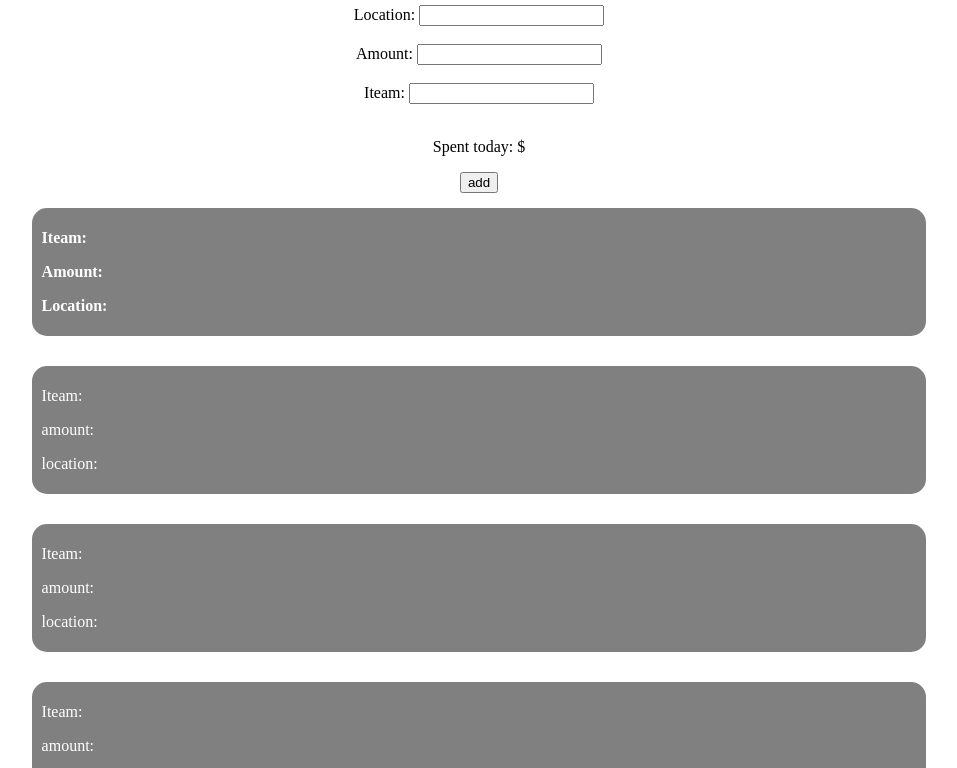
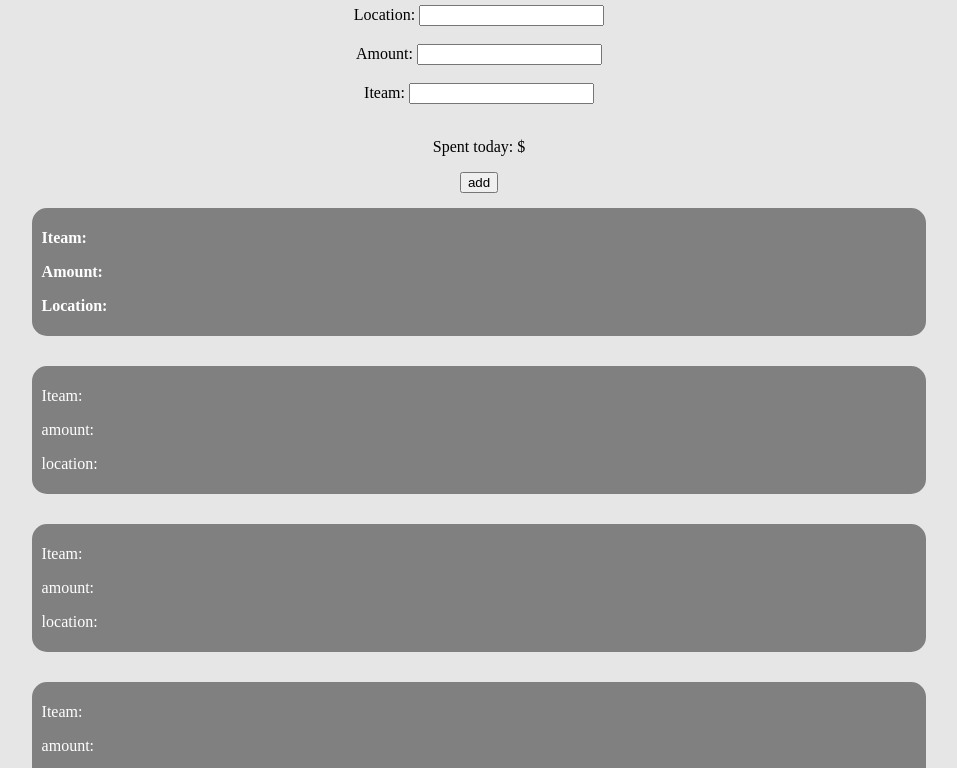
Before and after one commit to Klongrich/budgetapp, a plain HTML site: page index.html in a window 1280 px wide. Shown: the part 62-830 px from the top of the page, without its empty margins (161-1118 px from the left). Drawn offline with Linux system fonts and the light colour scheme.

Commit message:
chaning background-color

```diff
--- a/styles.css
+++ b/styles.css
@@ -1,3 +1,8 @@
+
+body {
+	background-color: #E6E6E6;
+}
+
 .main {
 	text-align: center;
 }
```
